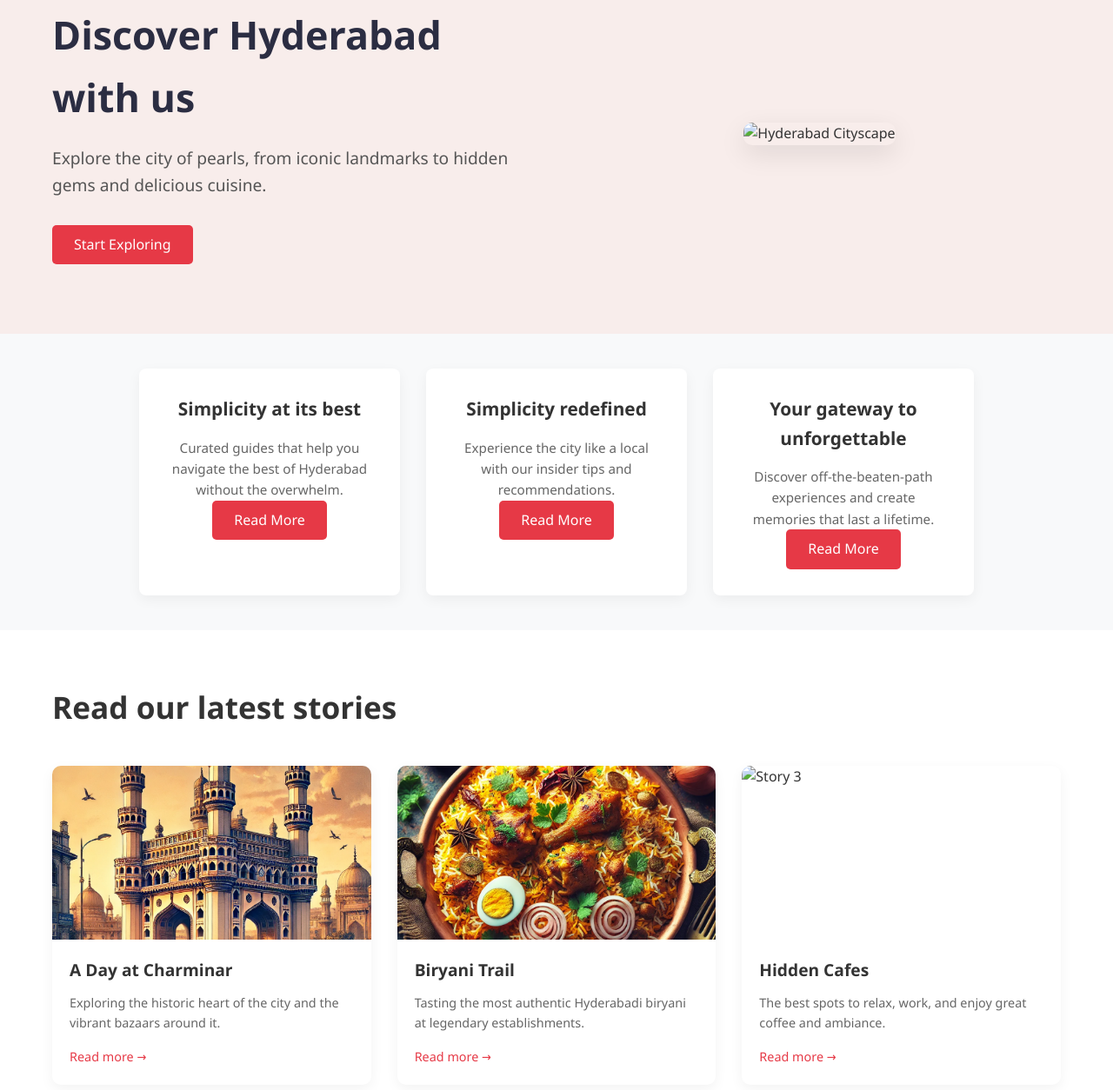
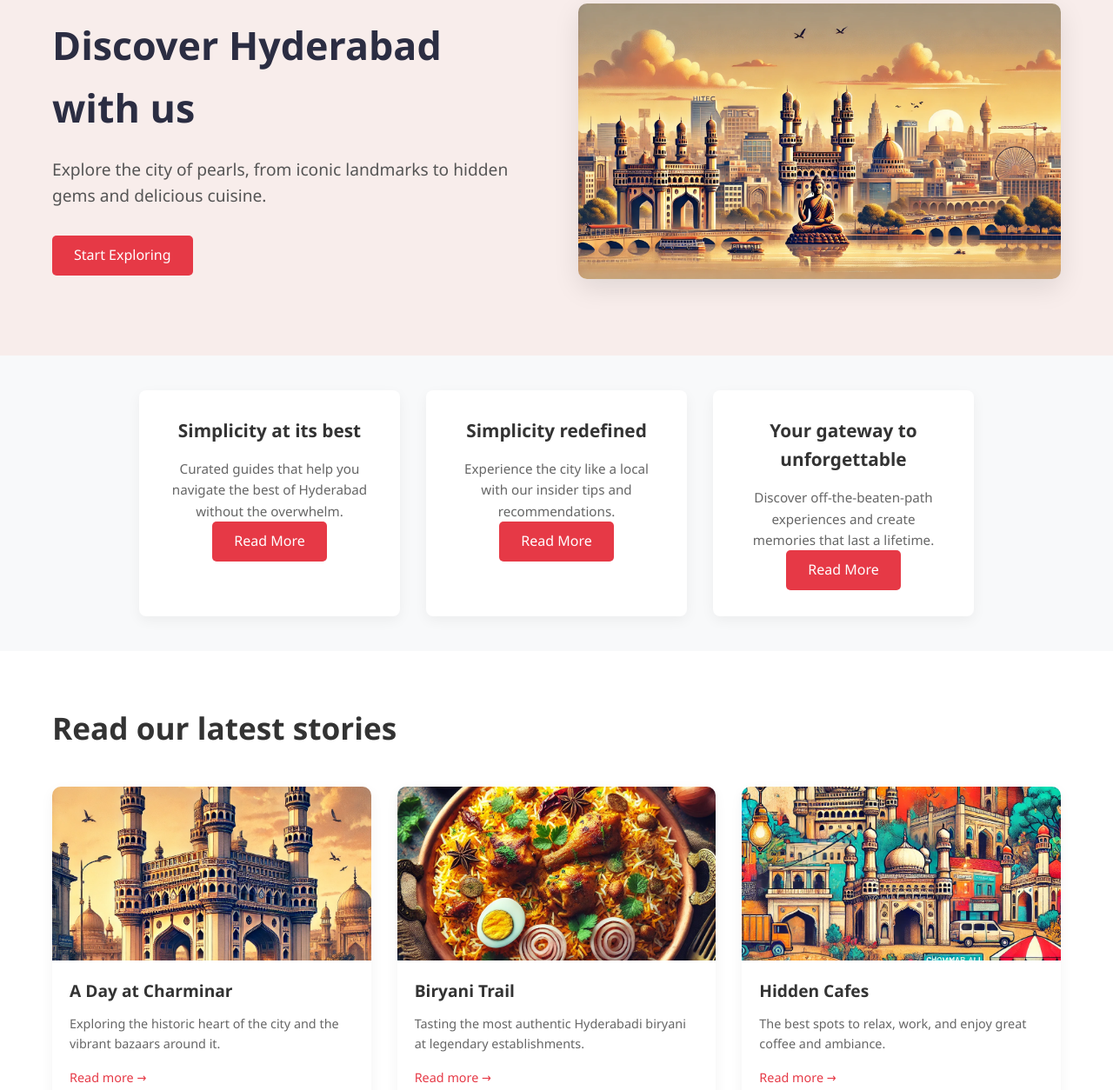
Before and after one commit to vani-viswanathan/CityScape, a plain HTML site: page index.html in a window 1280 px wide. Shown: the part 152-1406 px from the top of the page at 87% size. Drawn offline with Linux system fonts and the light colour scheme.

Commit message:
Update index.html

```diff
--- a/index.html
+++ b/index.html
@@ -795,7 +795,7 @@
                         <a href="#" class="btn">Start Exploring</a>
                     </div>
                     <div class="hero-image">
-                        <img src="hyderabad_overview_image.webp" alt="Hyderabad Cityscape">
+                        <img src="hyderabadoverviewimage.webp" alt="Hyderabad Cityscape">
                     </div>
                 </div>
             </div>
@@ -851,7 +851,7 @@
                     </div>
                     <div class="card">
                         <div class="card-img">
-                            <img src="hidden_gems1.webp" alt="Story 3">
+                            <img src="hiddengems1.webp" alt="Story 3">
                         </div>
                         <div class="card-content">
                             <h3 class="card-title">Hidden Cafes</h3>
```
